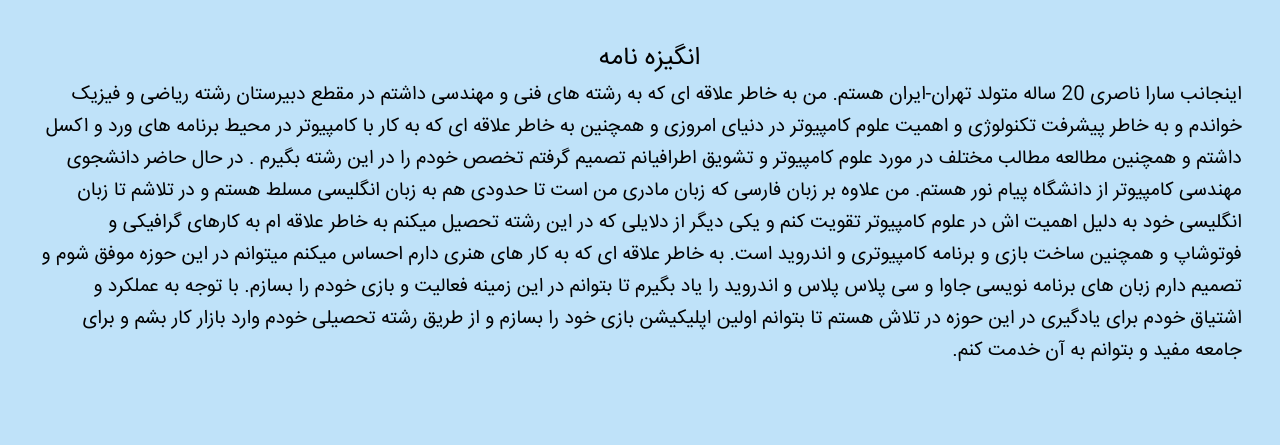
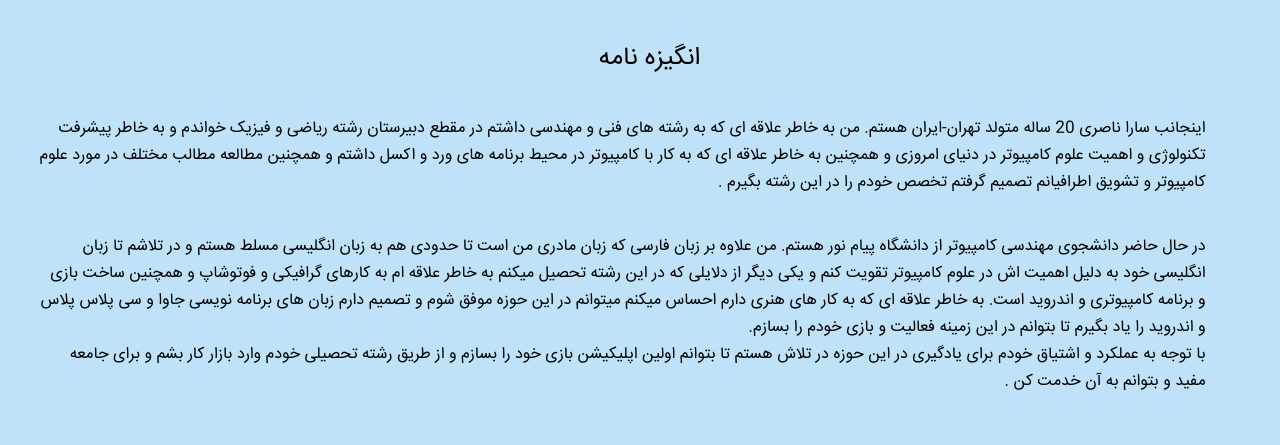
Before and after one commit to saranaseri/SOP, a plain HTML site: page index.html in a window 1280 px wide. Drawn offline with Linux system fonts and the light colour scheme.

Commit message:
Update index.html

```diff
--- a/index.html
+++ b/index.html
@@ -13,10 +13,10 @@
 <div class="center">
 
   <span>انگيزه نامه</span>
-   اینجانب سارا ناصری 20 ساله متولد تهران-ایران هستم. من به خاطر علاقه ای که به رشته های فنی و مهندسی داشتم در مقطع دبیرستان رشته ریاضی و فیزیک خواندم و به خاطر پیشرفت تکنولوژی و اهمیت علوم کامپیوتر در دنیای امروزی و همچنین به خاطر علاقه ای که به کار با کامپیوتر در محیط  برنامه های ورد و اکسل  داشتم و همچنین مطالعه مطالب مختلف در مورد علوم کامپیوتر و تشویق اطرافیانم  تصمیم گرفتم تخصص خودم را در این رشته بگیرم . </span>
- در حال حاضر دانشجوی مهندسی کامپیوتر از دانشگاه پیام نور هستم. من علاوه بر زبان فارسی که زبان مادری من است تا حدودی هم به زبان انگلیسی مسلط هستم و در تلاشم تا زبان انگلیسی خود  به دلیل اهمیت اش در علوم کامپیوتر تقویت کنم  و یکی دیگر از دلایلی که در این رشته تحصیل میکنم به خاطر علاقه ام به کارهای گرافیکی و فوتوشاپ و  همچنین ساخت بازی و برنامه کامپیوتری و اندروید است. به خاطر علاقه ای که به کار های هنری دارم احساس میکنم میتوانم در این حوزه موفق شوم و تصمیم دارم زبان های برنامه نویسی جاوا و سی پلاس پلاس و اندروید را یاد بگیرم تا بتوانم در این زمینه فعالیت و بازی خودم را بسازم.
-با توجه به عملکرد و اشتیاق خودم برای یادگیری در این حوزه در تلاش هستم تا بتوانم اولین اپلیکیشن بازی خود را بسازم و از طریق رشته تحصیلی خودم وارد بازار کار بشم و برای جامعه مفید و بتوانم به  آن خدمت کنم</span>.<span>
-    <span>
+    <span>اینجانب سارا ناصری 20 ساله متولد تهران-ایران هستم. من به خاطر علاقه ای که به رشته های فنی و مهندسی داشتم در مقطع دبیرستان رشته ریاضی و فیزیک خواندم و به خاطر پیشرفت تکنولوژی و اهمیت علوم کامپیوتر در دنیای امروزی و همچنین به خاطر علاقه ای که به کار با کامپیوتر در محیط  برنامه های ورد و اکسل  داشتم و همچنین مطالعه مطالب مختلف در مورد علوم کامپیوتر و تشویق اطرافیانم  تصمیم گرفتم تخصص خودم را در این رشته بگیرم . </span>
+  <span>در حال حاضر دانشجوی مهندسی کامپیوتر از دانشگاه پیام نور هستم. من علاوه بر زبان فارسی که زبان مادری من است تا حدودی هم به زبان انگلیسی مسلط هستم و در تلاشم تا زبان انگلیسی خود  به دلیل اهمیت اش در علوم کامپیوتر تقویت کنم  و یکی دیگر از دلایلی که در این رشته تحصیل میکنم به خاطر علاقه ام به کارهای گرافیکی و فوتوشاپ و  همچنین ساخت بازی و برنامه کامپیوتری و اندروید است. به خاطر علاقه ای که به کار های هنری دارم احساس میکنم میتوانم در این حوزه موفق شوم و تصمیم دارم زبان های برنامه نویسی جاوا و سی پلاس پلاس و اندروید را یاد بگیرم تا بتوانم در این زمینه فعالیت و بازی خودم را بسازم. </span>
+    <span>با توجه به عملکرد و اشتیاق خودم برای یادگیری در این حوزه در تلاش هستم تا بتوانم اولین اپلیکیشن بازی خود را بسازم و از طریق رشته تحصیلی خودم وارد بازار کار بشم و برای جامعه مفید و بتوانم به  آن خدمت کن .</span>
+
 </div>
 </body>
 </html>
```
